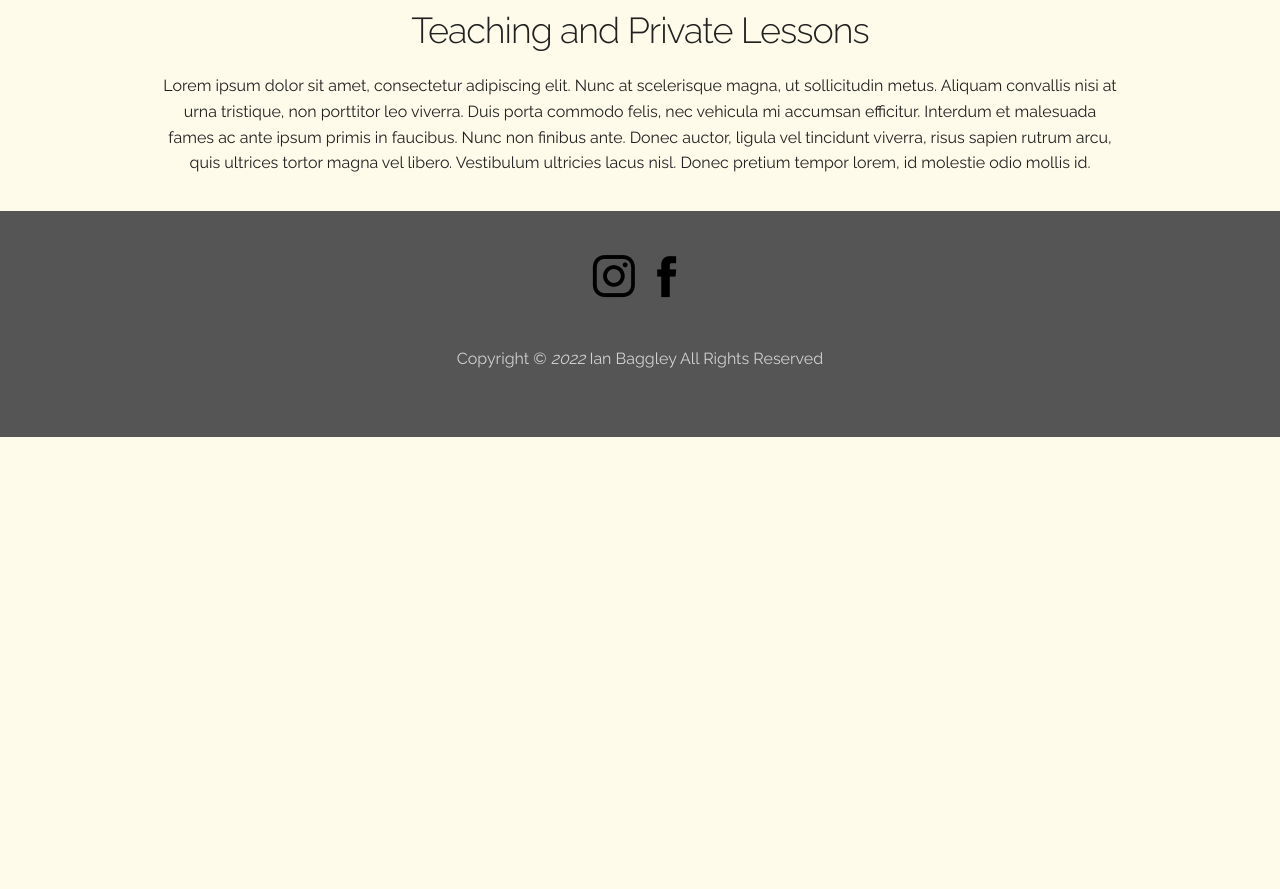
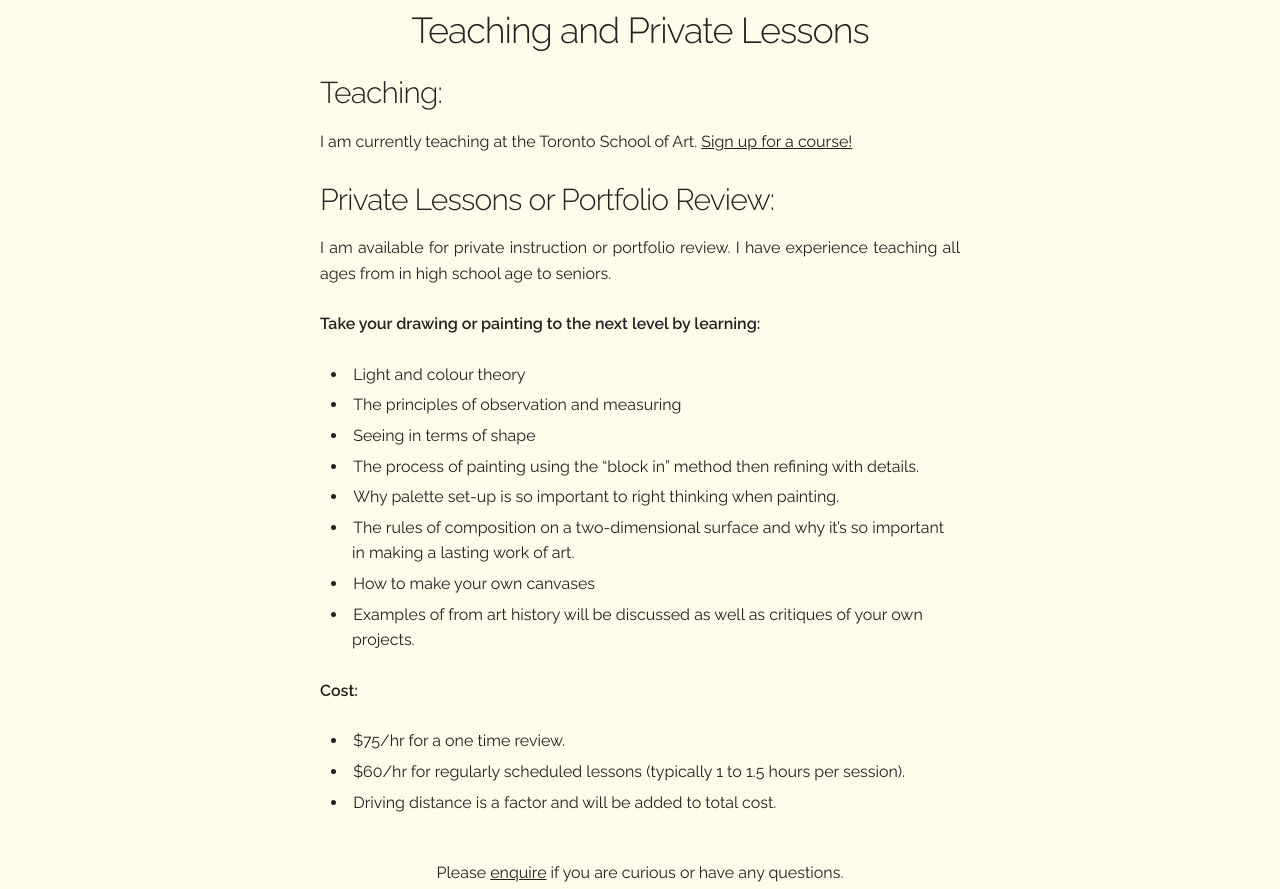
Before and after one commit to beansprout/ian2, a plain HTML site: page teaching.html in a window 1280 px wide. Shown: the part 280-1169 px from the top of the page. Before the commit the page ends 800 px from the top, so only its background shows below. Drawn offline with Linux system fonts and the light colour scheme.

Commit message:
edited teaching page, added testimonial to commissions page, tweaked css

```diff
--- a/css/barebones.css
+++ b/css/barebones.css
@@ -444,6 +444,28 @@ li {
    margin-bottom: .5em;
  }
 
+ /* Teaching page special styles
+ –––––––––––––––––––––––––––––––––––––––––––––––––– */
+ .teaching-container {
+  text-align: left;
+}
+
+.teaching-container h3 {
+ text-align: center;
+}
+
+.teaching-container p {
+ text-align: justify;
+}
+
+.teaching-container h4 {
+  margin-bottom: .5em;
+}
+
+.teaching-container h5 {
+  margin-bottom: .5em;
+  text-indent: 1em;
+}
 /* Code
 –––––––––––––––––––––––––––––––––––––––––––––––––– */
 code {
@@ -580,6 +602,11 @@ there.
   padding-left: 16rem;
   padding-right: 16rem;
 }
+
+.teaching-container {
+  padding-left: 16rem;
+  padding-right: 16rem;
+}
 }
 
 /* Larger than phablet */
--- a/teaching.html
+++ b/teaching.html
@@ -59,9 +59,29 @@
       </div>
       <div class="teaching-container">
         <h3>Teaching and Private Lessons</h3>
-
-        <p>Lorem ipsum dolor sit amet, consectetur adipiscing elit. Nunc at scelerisque magna, ut sollicitudin metus. Aliquam convallis nisi at urna tristique, non porttitor leo viverra. Duis porta commodo felis, nec vehicula mi accumsan efficitur. Interdum et malesuada fames ac ante ipsum primis in faucibus. Nunc non finibus ante. Donec auctor, ligula vel tincidunt viverra, risus sapien rutrum arcu, quis ultrices tortor magna vel libero. Vestibulum ultricies lacus nisl. Donec pretium tempor lorem, id molestie odio mollis id.</p>
+        <h4>Teaching:</h4>
+        <p>I am currently teaching at the Toronto School of Art. <a href="https://tsa-art.com/faculty-staff/faculty/Ian-Baggley/341662" target="_blank">Sign up for a course!</a></p>
+        <h4>Private Lessons or Portfolio Review:</h4>
+        <p>I am available for private instruction or portfolio review. I have experience teaching all ages from in high school age to seniors.</p>
+        <p><b>Take your drawing or painting to the next level by learning:</b></p>
+        <ul>
+          <li>Light and colour theory</li>
+          <li>The principles of observation and measuring</li>
+          <li>Seeing in terms of shape</li>
+          <li>The process of painting using the “block in” method then refining with details.</li>
+          <li>Why palette set-up is so important to right thinking when painting.</li>
+          <li>The rules of composition on a two-dimensional surface and why it’s so important in making a lasting work of art.</li>
+          <li>How to make your own canvases</li>
+          <li>Examples of from art history will be discussed as well as critiques of your own projects.</li>
+      </ul>
+      <p><b>Cost:</b></p>
+        <ul>
+          <li>$75/hr for a one time review.</li>
+          <li>$60/hr for regularly scheduled lessons (typically 1 to 1.5 hours per session).</li>
+          <li>Driving distance is a factor and will be added to total cost.</li>
+        </ul>
       </div>
+        <p>Please <a href="contact.html">enquire</a> if you are curious or have any questions.</p>
 
   <!-- End Document-->
     </div>
```
Also changed, not shown: commissions.html (+5 -3 lines), css/slideshow.css (+20 -4 lines).
